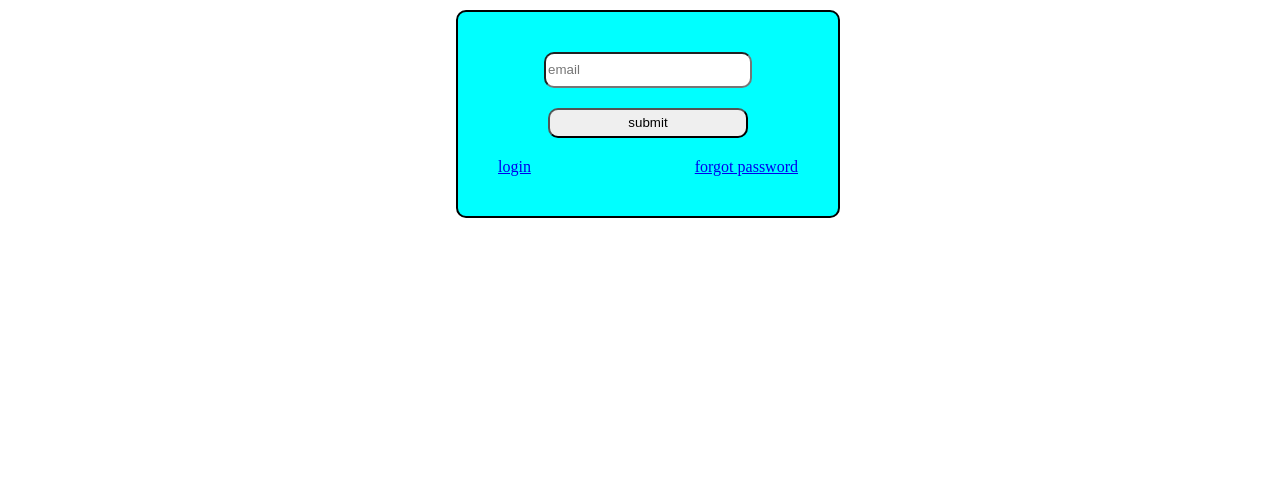
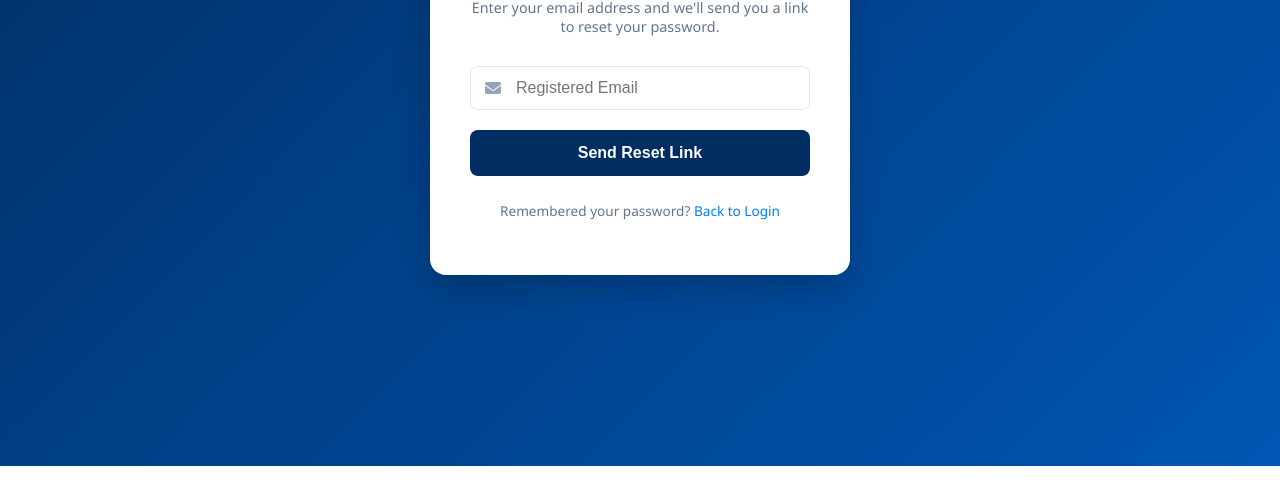
Before and after one commit to mani2006-cyber/jwt_authentication_and_mongodb_curb_operation_project, a website: page web-tech/frontend/public/forgotpassword.html in a window 1280 px wide. Shown: the part 334-816 px from the top of the page. Drawn offline with Linux system fonts and the light colour scheme.

Commit message:
Revamp forgot password page layout and styles

```diff
--- a/web-tech/frontend/public/forgotpassword.html
+++ b/web-tech/frontend/public/forgotpassword.html
@@ -3,72 +3,42 @@
 
 <head>
     <meta charset="UTF-8">
-    <meta name="viewport" content="width=, initial-scale=1.0">
-    <title>Document</title>
-
-    <style>
-        body {
-            width: 100%;
-            height: 100vh;
-            display: flex;
-            justify-content: center;
-            align-items: center;
-            flex-direction: column;
-        }
-
-        form {
-            width: auto;
-            height: auto;
-            display: flex;
-            flex-direction: column;
-            align-items: center;
-            padding: 20px;
-            border: solid 2px black;
-            background-color: aqua;
-            border-radius: 10px;
-        }
-
-        div {
-            margin: 20px;
-        }
-
-        input {
-            width: 200px;
-            height: 30px;
-            border-radius: 10px;
-        }
-
-        #signup {
-            display: flex;
-            justify-content: space-between;
-            width: 300px;
-        }
-    </style>
+    <meta name="viewport" content="width=device-width, initial-scale=1.0">
+    <link rel="stylesheet" href="https://cdnjs.cloudflare.com/ajax/libs/font-awesome/6.4.0/css/all.min.css">
+    <title>Reset Password | Portal</title>
+    <link rel="stylesheet" href="style.css">
 </head>
 
 <body>
 
-    <h1>reset password</h1>
-    <form action="" onsubmit="resetform(event)">
-        <div>
-            <input type="text" id="username" required placeholder="email">
+    <div class="login-container">
+        <div class="login-card">
+            <div class="login-header">
+                <i class="fas fa-unlock-alt logo-icon"></i>
+                <h1>Reset Password</h1>
+                <p>Enter your email address and we'll send you a link to reset your password.</p>
+            </div>
+
+            <form onsubmit="resetform(event)">
+                <div class="input-group">
+                    <i class="fas fa-envelope"></i>
+                    <input type="text" id="username" required placeholder="Registered Email">
+                </div>
+
+                <button type="submit" class="login-btn">Send Reset Link</button>
+
+                <div class="form-footer">
+                    <div class="signup-prompt">
+                        Remembered your password? <a href="login.html">Back to Login</a>
+                    </div>
+                </div>
+
+                <h3 id="result" style="text-align: center; font-size: 0.9rem; margin-top: 15px;"></h3>
+            </form>
         </div>
-
-        <input type="submit" value="submit">
-
-        <div id="signup">
-
-            <a href="login.html">login</a>
-
-            <a href="forgotpassword.html">forgot password</a>
-
-
-        </div>
-
-    </form>
+    </div>
 
     <script src="script.js"></script>
-
 </body>
 
 </html>
```
